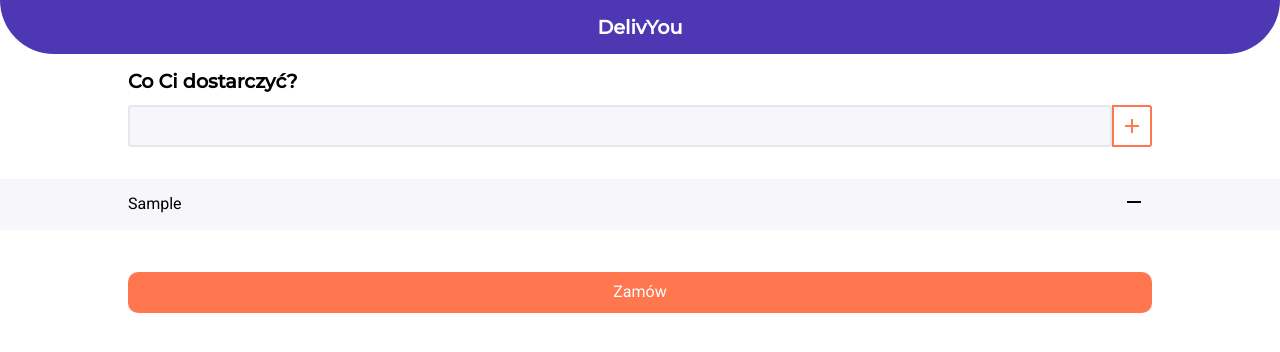
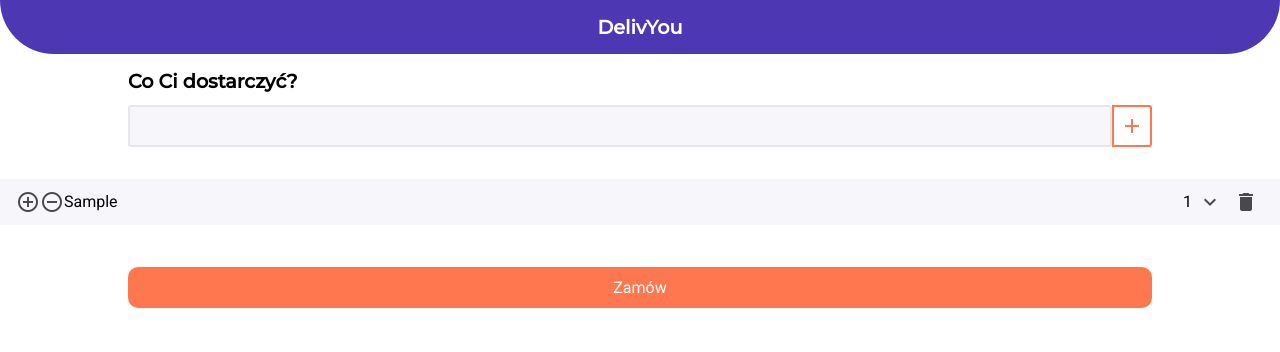
Before and after one commit to micorix/delivyou-web, a React (Create React App) app: page /app/new-order in a window 1280 px wide. Both pictures are taken after typing "Sample" into the empty fields and a click on the button "add". Shown: the top 352 px of the page. Built offline with nearby package versions, Linux system fonts and the light colour scheme.

Commit message:
Added products db

```diff
--- a/src/components/Container.ts
+++ b/src/components/Container.ts
@@ -1,7 +1,7 @@
 import styled from "styled-components";
 
-const Container = styled.div`
-    width: 80%;
+const Container = styled.div<{narrow?: boolean}>`
+    width: ${props => props.narrow ? 'calc(100% - 2em)' : '80%'};
     margin: auto;
 `;
 
--- a/src/components/FormControls.ts
+++ b/src/components/FormControls.ts
@@ -13,7 +13,7 @@
     }
 `;
 export const Select = styled.select`
-    padding: 5px;
+    padding: 10px;
     border: 2px solid #E6E6EB;
     border-radius: 3px;
     box-sizing: border-box;
--- /dev/null
+++ b/src/components/ListItem.tsx
@@ -0,0 +1,101 @@
+import React from "react";
+import styled from "styled-components";
+import Container from "../components/Container";
+import { Input, Select} from "../components/FormControls";
+
+const ListItemWrapper = styled.li`
+    background: #F6F6FB;
+    margin: 10px 0;
+    padding: 10px 0;
+    button{
+        border: none;
+        background: none;
+    }
+    .wrapper{
+    display: flex;
+    align-items: center;
+    justify-content: space-between;
+    }
+    span{
+    display: flex;
+    align-items: center;
+    }
+    .material-icons{
+        color: rgba(0,0,0,0.7) !important;
+    }
+`;
+const Details = styled.div<any>`
+        display: ${props => props.active ? 'grid' : 'none'};
+        grid-template-columns: 1fr 1fr;
+        grid-column-gap: 1em;
+        padding: 1em 0;
+
+`;
+
+const ExpandButton = styled.button<any>`
+    transform: rotate(${props => props.active ? '180' : '0'}deg);
+    outline: none;
+    transition: .5s all;
+`;
+type ListItemProps = {
+    item: any
+    active: boolean
+    onIncrementQuantity: any
+    onDecrementQuantity: any
+    onSetPrice: any
+    onSetUnit: any
+    onToggleActiveItem: any
+    onRemoveItem: any
+}
+const ListItem = (props: ListItemProps) => {
+    return (
+        <ListItemWrapper>
+            <Container narrow>
+                <div className="wrapper">
+                    <span>
+                        <span className="icons">
+                            <span className="material-icons" onClick={props.onIncrementQuantity}>
+                                add_circle_outline
+                            </span>
+                            <span className="material-icons" onClick={props.onDecrementQuantity}>
+                                remove_circle_outline
+                            </span>
+                        </span>
+                        <span className="item">
+                            {props.item.label}
+                        </span>
+                    </span>
+                    <span>
+                        <span>{props.item.quantity} {props.item.unit}</span>
+                        <ExpandButton
+                            active={props.active}
+                            onClick={props.onToggleActiveItem}>
+                                <span className="material-icons">expand_more</span>
+                        </ExpandButton>
+                        <button onClick={props.onRemoveItem}>
+                            <span className="material-icons">delete</span>
+                        </button>
+                    </span>
+                </div>
+                <Details active={props.active}>
+                    <div>
+                        <Input
+                            type={"number"}
+                            placeholder={"Cena"} onChange={props.onSetPrice} value={props.item.price}/>
+                    </div>
+                    <div>
+                        <Select
+                            onChange={props.onSetUnit}
+                            value={props.item.unit ? props.item.unit : "select"}
+                            disabled={!props.item.id.includes('-')}>
+                            <option value="select" disabled={true}>Jednostka</option>
+                            <option value="szt">szt</option>
+                            <option value="kg">kg</option>
+                        </Select>
+                    </div>
+                </Details>
+            </Container>
+        </ListItemWrapper>
+    );
+};
+export default ListItem
--- /dev/null
+++ b/src/data/products.ts
@@ -0,0 +1,10 @@
+const products = [
+    {
+        id: 'makaron',
+        label: 'Makaron',
+        unit: 'szt',
+        price: 5.0
+    }
+]
+
+export default products
--- a/src/pages/app/NewOrder.tsx
+++ b/src/pages/app/NewOrder.tsx
@@ -3,8 +3,10 @@
 import SEO from "../../components/SEO";
 import styled from "styled-components";
 import Container from "../../components/Container";
-import {Button, Input, InputAddonGroup} from "../../components/FormControls";
+import {Button, Input, InputAddonGroup, Select} from "../../components/FormControls";
 import Autocomplete from "../../components/Autocomplete";
+import ListItem from "../../components/ListItem";
+import products from "../../data/products";
 
 const ItemInput = styled(Input)`
     border-top-right-radius: 0;
@@ -22,50 +24,85 @@
     padding-inline-start: 0;
     margin: 2em 0 0 0;
 `
-const ListItem = styled.li`
-    background: #F6F6FB;
-    margin: 10px 0;
-    padding: 10px 0;
-    button{
-        border: none;
-        background: none;
-    }
-    .wrapper{
-    display: flex;
-    align-items: center;
-    justify-content: space-between;
-    }
-`;
+
 const suggestions = [
     'Makaron',
     'Pomidory'
 ]
+const units = ['kg', 'szt']
+const isFromDb = (id: string) => !id.includes('-');
 type CreateWorkspaceProps = RouteComponentProps
 const NewOrder = (props: CreateWorkspaceProps) => {
-    const [inputValue, setItemInputValue] = useState('');
-    const [items, setItems] = useState<string[]>([]);
+    const [inputValue, setInputValue] = useState('');
+    const [inputItemId, setInputItemId] = useState<string | null>(null);
+    const [activeItemId, setActiveItemId] = useState<string | null>(null);
+    const [items, setItems] = useState<any[]>([]);
+    const byId = (id: string): any => products.find((x: any) => x.id === id);
     const addItem = (e: any) => {
         e.persist();
         e.preventDefault();
-        if (inputValue.trim().length === 0)
+        if (inputValue.trim().length === 0 || items.find((x: any) => x.id === inputItemId))
                 return;
 
-        setItems([
-            ...items,
-            inputValue
-        ]);
-        setItemInputValue('');
+        if(inputItemId){
+            setItems([
+                ...items,
+                {
+                    ...byId(inputItemId),
+                    quantity: 1
+                }
+            ]);
+        }else{
+            setItems([
+                ...items,
+                {
+                    label: inputValue,
+                    id: '--s',
+                    price: 0,
+                    quantity: 1
+                }
+            ]);
+        }
+
+        setInputItemId(null);
+        setInputValue('')
     };
     const removeItem = (itemIdx: number) => {
-        console.log(itemIdx)
         let updatedItems = items;
         updatedItems.splice(itemIdx, 1);
-        console.log(updatedItems)
         setItems([...updatedItems])
     };
     const saveItems = () => {
         navigate('/app/shipment');
     };
+    const isActive = (id: any) => id === activeItemId;
+    const toggleActiveItemId = (id: string) => setActiveItemId(isActive(id) ? null : id);
+
+    const changeQuantity = (index: number, decrement: boolean) => {
+        const updatedItems = items;
+        const updatedQuantity = updatedItems[index].quantity+(decrement ? -1 : 1);
+        if(updatedQuantity <= 0)
+                return;
+
+        updatedItems[index].quantity = updatedQuantity;
+        setItems([...updatedItems])
+    }
+    const changePrice = (index: number, price: number) => {
+        const updatedItems = items;
+        if(price < 0)
+            return;
+
+        updatedItems[index].price = price;
+        setItems([...updatedItems])
+    }
+    const changeUnit = (index: number, unit: string) => {
+        const updatedItems = items;
+        if(!units.includes(unit))
+            return;
+
+        updatedItems[index].unit = unit;
+        setItems([...updatedItems])
+    }
     return (
         <>
             <SEO title={"Nowe zamówienie"}/>
@@ -74,9 +111,10 @@
                 <form onSubmit={addItem}>
                     <InputAddonGroup>
                         <Autocomplete
-                            suggestions={suggestions}
                             userInput={inputValue}
-                            onChange={setItemInputValue}
+                            onUserInputChange={setInputValue}
+                            itemId={inputItemId}
+                            onSetItemId={setInputItemId}
                         />
                         <button type={"submit"}>
                             <span className="material-icons">add</span>
@@ -86,19 +124,21 @@
             </Container>
                 <List>
                     {
-                        items.map((item: string, i: number) => (
-                            <ListItem key={item}>
-                                <Container>
-                                <div className="wrapper">
-                                    <span className="item">
-                                    {item}
-                                </span>
-                                    <button onClick={() => removeItem(i)}>
-                                        <span className="material-icons">remove</span>
-                                    </button>
-                                </div>
-                                </Container>
-                            </ListItem>
+                        items.map((item: any, i: number) => (
+                            <ListItem
+                                key={item.id}
+                                item={item}
+                                active={isActive(item.id)}
+                                onIncrementQuantity={() => changeQuantity(i, false)}
+                                onDecrementQuantity={() => changeQuantity(i, true)}
+                                onSetPrice={(e: any) => changePrice(i, e.target.value)}
+                                onSetUnit={(e: any) => {
+                                    if(!isFromDb(item.id))
+                                        changeUnit(i, e.target.value)
+                                }}
+                                onToggleActiveItem={() => toggleActiveItemId(item.id)}
+                                onRemoveItem={() => removeItem(i)}
+                            />
                         ))
                     }
                 </List>
```
Also changed, not shown: src/components/Autocomplete.tsx (+30 -13 lines).
